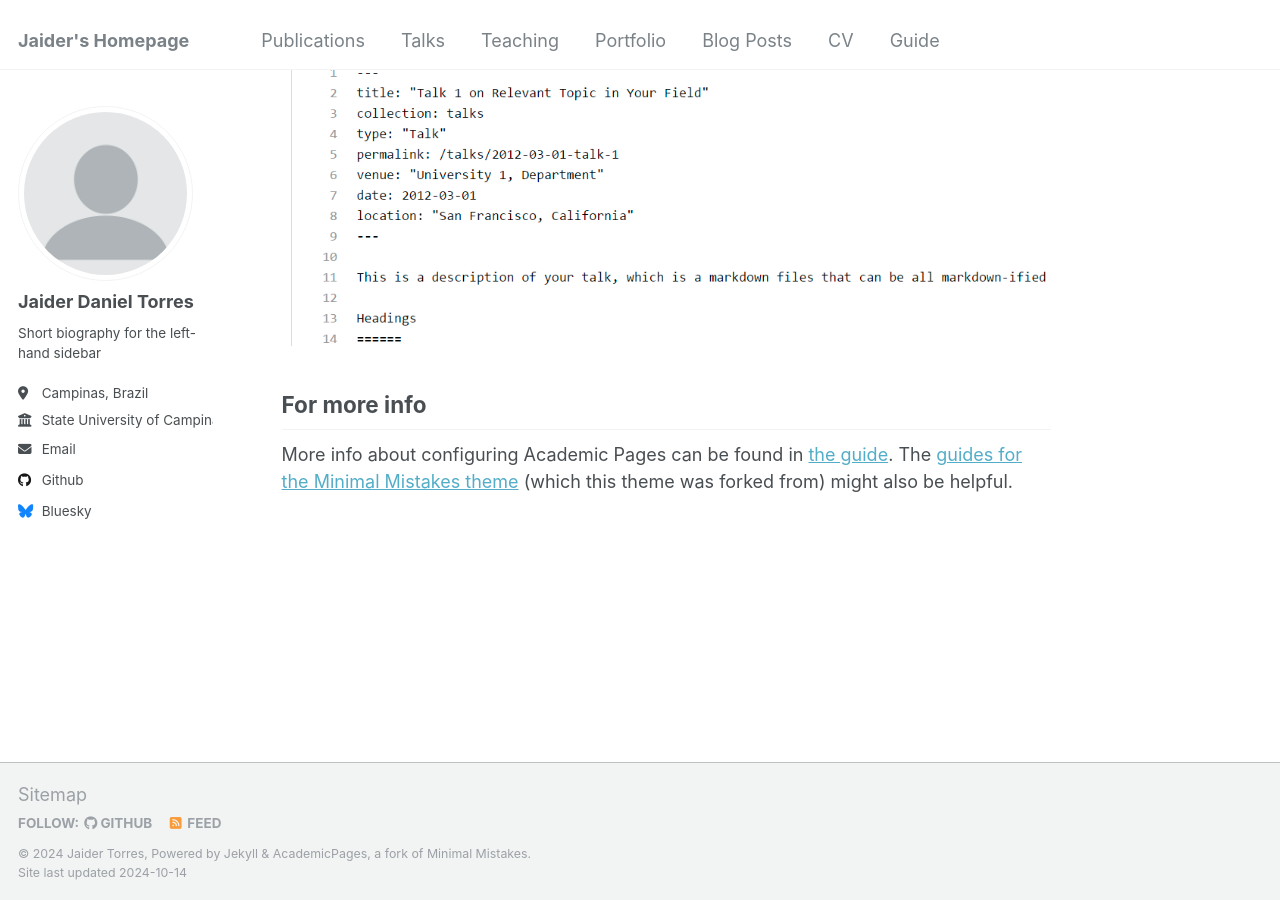
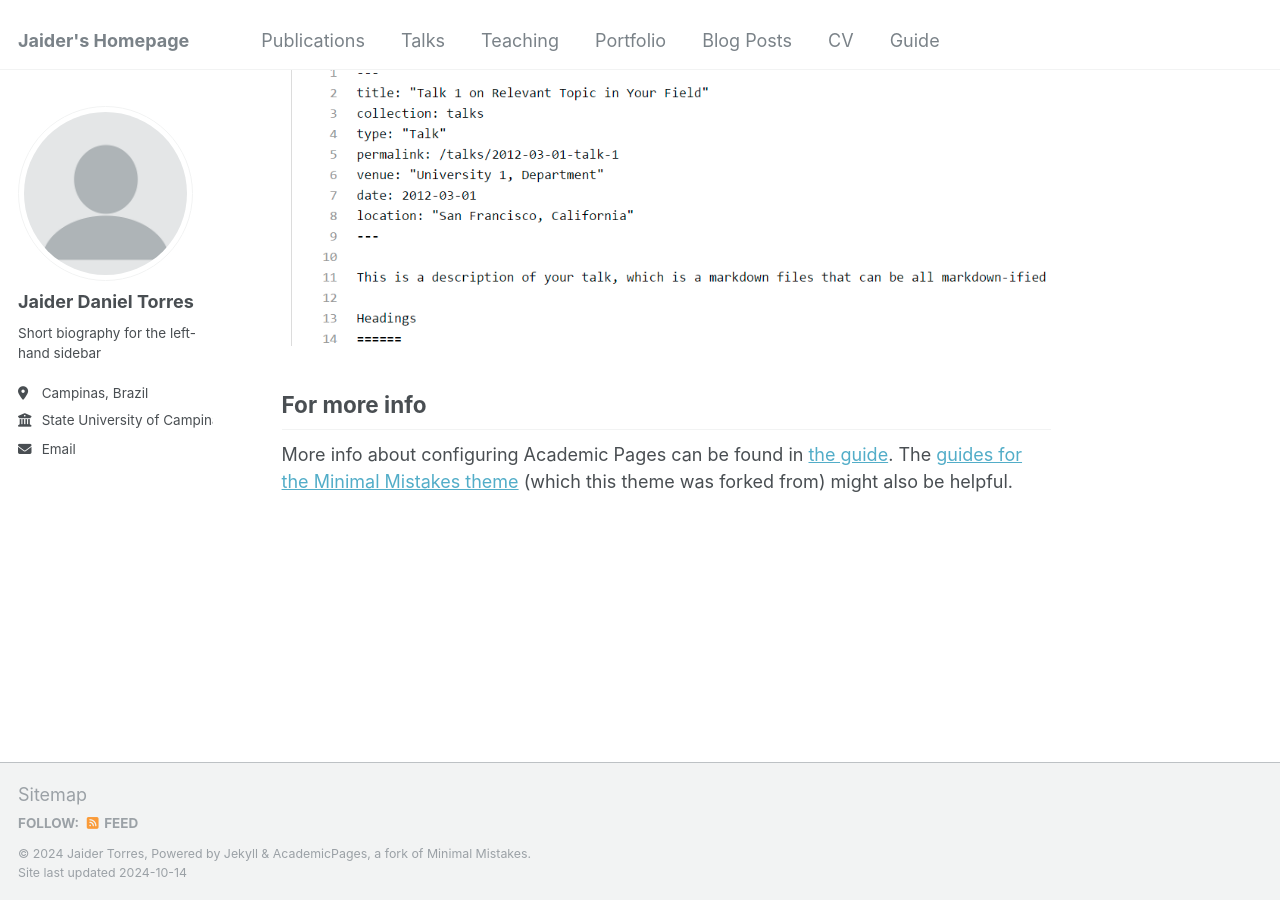
Before and after one commit to jaider-torres/jaider-torres.github.io, a Jekyll site: the page built from _pages/about.md, in a window 1280 px wide and 900 px high, scrolled down 2643 px. Built offline with Jekyll 4.4.1, drawn with Linux system fonts in a browser that asks for light colours.

Commit message:
Update _config.yml

```diff
--- a/_config.yml
+++ b/_config.yml
@@ -43,35 +43,35 @@ author:
   bitbucket        : # Username - Update with your username on the site
   codepen          : # Username
   dribbble         : # Username
-  github           : "academicpages"
+  # github           : "academicpages"
   kaggle           : # Username
   stackoverflow    : # User number or user number and name (i.e., use "1" or "1/jeff-atwood")
 
   # Social media
-  bluesky          : "bsky.app" # Replace this with you Bluesky username
-  facebook         : # Username
-  flickr           : # Username
-  foursquare       : # Username
-  goodreads        : # Username
-  google_plus      : # Username
-  keybase          : # Username
-  instagram        : # Username
-  lastfm           : # Username
-  linkedin         : # Username
-  mastodon         : # URL
-  medium           : # URL
-  pinterest        : # Username
-  soundcloud       : # Username
-  steam            : # Username
-  telegram         : # URL
-  tumblr           : # Username
-  twitter          : # Username for X / Twitter
-  vine             : # Username
-  weibo            : # Username
-  wikipedia        : # Username
-  xing             : # Username
-  youtube          : # Username
-  zhihu            : # Username
+  # bluesky          : "bsky.app" # Replace this with you Bluesky username
+  # facebook         : # Username
+  # flickr           : # Username
+  # foursquare       : # Username
+  # goodreads        : # Username
+  # google_plus      : # Username
+  # keybase          : # Username
+  # instagram        : # Username
+  # lastfm           : # Username
+  # linkedin         : # Username
+  # mastodon         : # URL
+  # medium           : # URL
+  # pinterest        : # Username
+  # soundcloud       : # Username
+  # steam            : # Username
+  # telegram         : # URL
+  # tumblr           : # Username
+  # twitter          : # Username for X / Twitter
+  # vine             : # Username
+  # weibo            : # Username
+  # wikipedia        : # Username
+  # xing             : # Username
+  # youtube          : # Username
+  # zhihu            : # Username
 
 # Publication Category - The following the list of publication categories and their headings
 publication_category:
```
